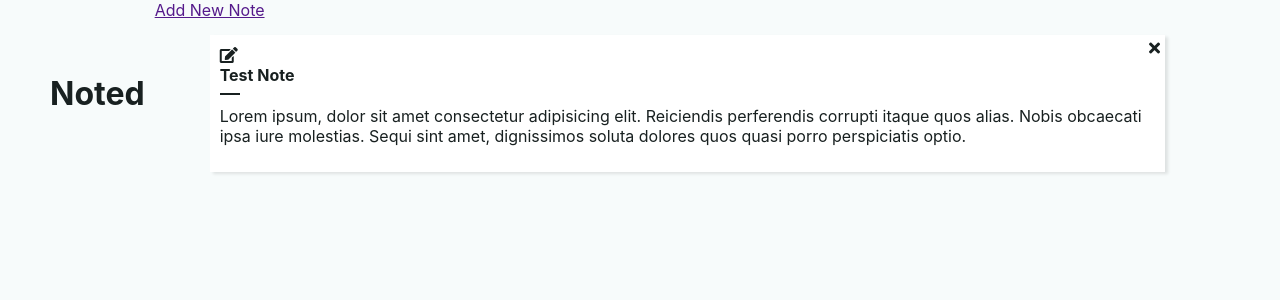
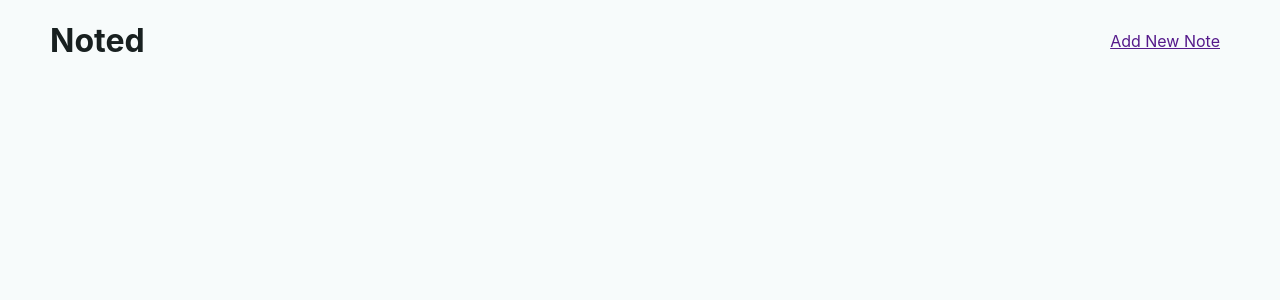
Before and after one commit to Holstein30/react-notes, a React (Create React App) app: page / in a window 1280 px wide. Shown: the top 300 px of the page. Built offline with nearby package versions, Linux system fonts and the light colour scheme.

Commit message:
noteCard component added - able to sumbit and display notes - next need to store them

```diff
--- a/src/App.js
+++ b/src/App.js
@@ -1,4 +1,5 @@
 import React from "react";
+import NoteCard from "./notesCard";
 import "./App.css";
 
 class App extends React.Component {
@@ -40,17 +41,9 @@
               Add New Note
             </a>
             <section className="notes">
-              <div className="noteCard">
-                <i className="fa fa-edit" />
-                <i className="fa fa-times" />
-                <h4>Test Note</h4>
-                <p>
-                  Lorem ipsum, dolor sit amet consectetur adipisicing elit.
-                  Reiciendis perferendis corrupti itaque quos alias. Nobis
-                  obcaecati ipsa iure molestias. Sequi sint amet, dignissimos
-                  soluta dolores quos quasi porro perspiciatis optio.
-                </p>
-              </div>
+              {this.state.notes.map(note => {
+                return <NoteCard note={note} />;
+              })}
             </section>
             <aside className="sidebar" ref={ref => (this.sidebar = ref)}>
               <form onSubmit={this.addNote}>
--- /dev/null
+++ b/src/notesCard.js
@@ -0,0 +1,12 @@
+import React from "react";
+
+export default function(props) {
+  return (
+    <div className="noteCard">
+      <i className="fa fa-edit" />
+      <i className="fa fa-times" />
+      <h4>{props.note.title}</h4>
+      <p>{props.note.text}</p>
+    </div>
+  );
+}
```
